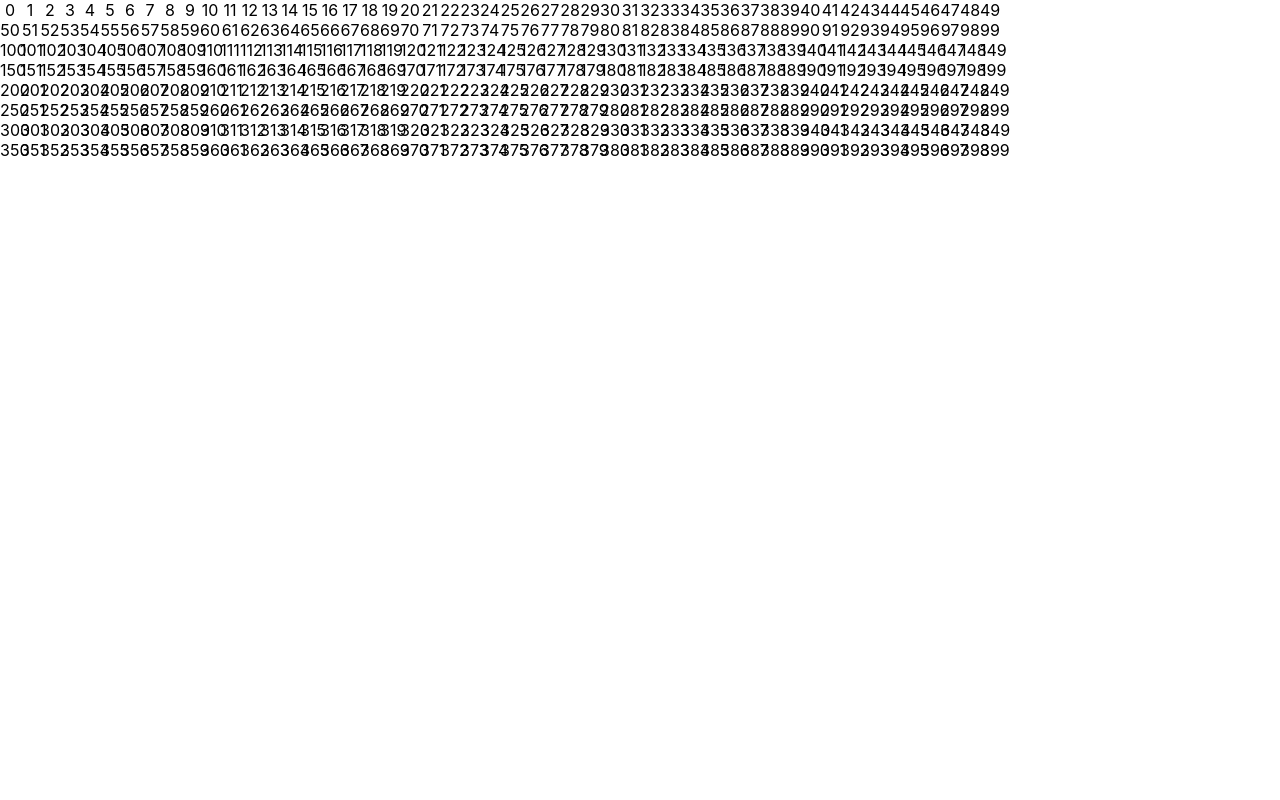
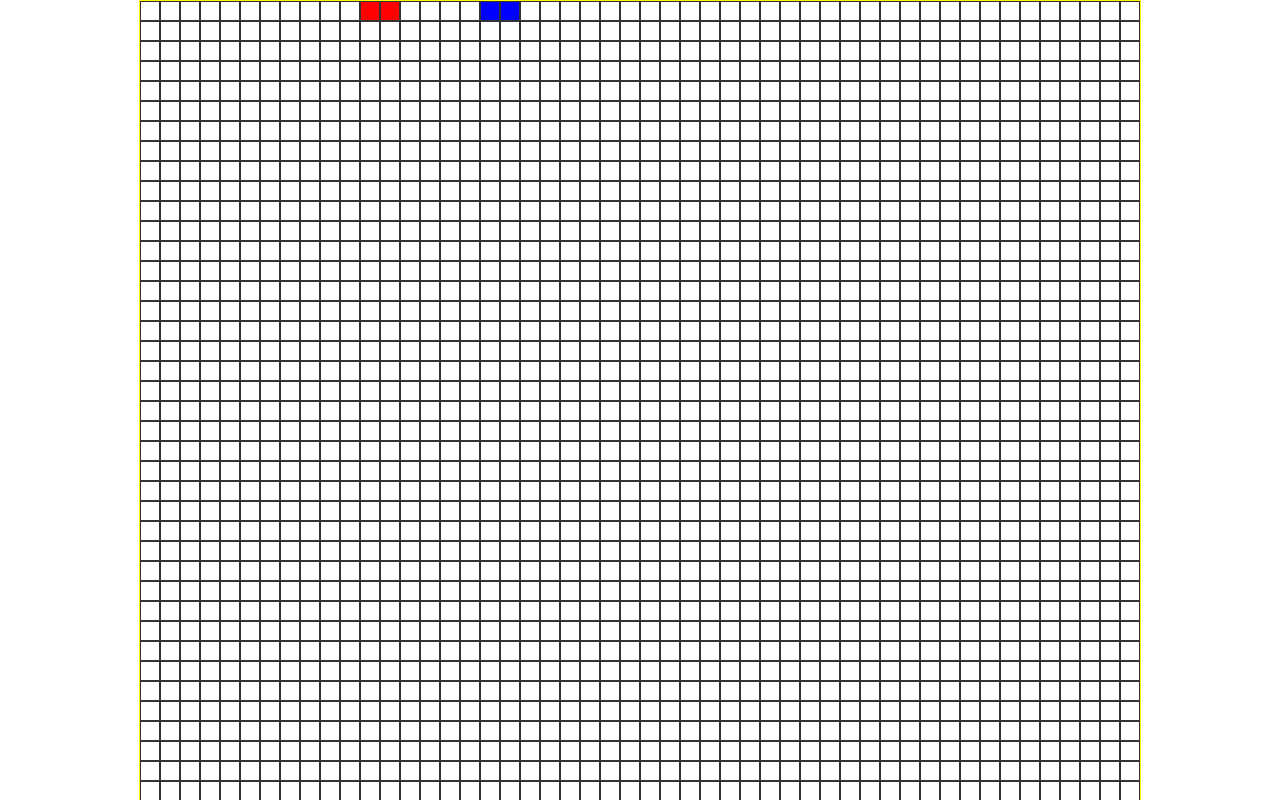
Before and after one commit to kooltran/tron-game, a React (Create React App) app: page / in a window 1280 px wide. Both pictures are taken after a click on the button "Start Game". Shown: the top 800 px of the page. Built offline with nearby package versions, Linux system fonts and the light colour scheme.

Commit message:
feat: integrate grid and game component

```diff
--- a/package.json
+++ b/package.json
@@ -3,6 +3,7 @@
   "version": "0.1.0",
   "private": true,
   "dependencies": {
+    "classnames": "^2.2.6",
     "node-sass": "^4.11.0",
     "react": "^16.8.6",
     "react-dom": "^16.8.6",
--- a/src/App.js
+++ b/src/App.js
@@ -1,7 +1,7 @@
 import React, { Component } from 'react';
 import Grid from './component/grid/grid';
 import HomePage from './component/homepage/homepage';
-import Game from './component/game/Game';
+import Game from './component/game/Game'
 import './App.scss';
 
 class App extends Component {
@@ -20,7 +20,7 @@ class App extends Component {
       case 'home':
         return <HomePage onPageChange={this.onPageChange} />;
       case 'game':
-        return <Grid />;
+        return <Game />;
       default:
         break;
     }
@@ -30,7 +30,6 @@ class App extends Component {
     return (
       <div className="App">
         {this.renderPageContent()}
-        <Game />
       </div>
     );
   }
--- a/src/component/game/Game.js
+++ b/src/component/game/Game.js
@@ -1,4 +1,5 @@
 import React, { Component } from 'react';
+import Grid from '../grid/grid'
 
 const DIRECTION_UP = 'up';
 const DIRECTION_LEFT = 'left';
@@ -23,8 +24,8 @@ const mapPlayerToKeyToDirection = {
 const player1Keys = Object.keys(mapPlayerToKeyToDirection.player1);
 const player2Keys = Object.keys(mapPlayerToKeyToDirection.player2);
 
-const boxPerRow = 10;
 const boxPerColumn = 10;
+const boxPerRow = 50;
 
 const getNextIndex = currentIndex => direction => {
   let nextIndex = currentIndex;
@@ -251,7 +252,8 @@ class Game extends Component {
   };
 
   render() {
-    return <div className="Game" />;
+    const { map, player1, player2 } = this.state;
+    return <Grid initArr={map} player1={player1} player2={player2} />
   }
 }
 
--- a/src/component/grid/grid.jsx
+++ b/src/component/grid/grid.jsx
@@ -1,19 +1,25 @@
 import React from 'react';
+import classnames from 'classnames';
 import './grid.scss'
 
 
 export default class Grid extends React.Component {
     render() {
-        let initArr = [];
-        for (let i = 0; i < 400; i++) {
-            initArr.push(i)
-        }
-        const breakNum = 5;
+        const playerClassName = classnames({
+            "grid-item": true,
+
+        })
+        const { player1, player2 } = this.props;
+        console.log(player2.path)
         return (
             <div className="grid-wrapper">
                 {
-                    initArr.map(item => (
-                        <div key={item} className="grid-item">{item}</div>
+                    this.props.initArr.map(item => (
+                        <div id={item} key={item} className={classnames({
+                            'grid-item': true,
+                            'line-player1': player1.path.includes(item),
+                            'line-player2': player2.path.includes(item)
+                        })}></div>
                     ))
                 }
             </div>
--- a/src/component/grid/grid.scss
+++ b/src/component/grid/grid.scss
@@ -3,9 +3,21 @@
         display: flex;
         width: 1000px;
         flex-wrap: wrap;
+        margin: 0 auto;
+        border: 1px solid yellow;
     }
     &-item {
         width: 20px;
         height: 20px;
+        border: 1px solid #333;
+        box-sizing: border-box;
+
+        &.line-player1 {
+            background: red;
+        }
+
+        &.line-player2 {
+            background: blue;
+        }
     }
 }
--- a/src/component/homepage/homepage.jsx
+++ b/src/component/homepage/homepage.jsx
@@ -3,10 +3,13 @@ import './homepage.scss'
 
 
 export default class HomePage extends React.Component {
+    state = {
+        player1Info: null,
+        player2Info: null,
+    }
 
-    onChangeInputName = (event) => {
-        const { value } = event.target;
-        console.log(value)
+    onChangeInputName = (player) => {
+        console.log(player)
     }
 
     render() {
@@ -16,12 +19,12 @@ export default class HomePage extends React.Component {
                     <h2>Input players names</h2>
                     <div className="home--item home--item__one">
                         <span className="player-color"></span>
-                        <input type="text" className="player-name" onChange={this.onChangeInputName} />
+                        <input type="text" className="player-name" onChange={this.onChangeInputName('player1')} />
                         <span className="player-control"></span>
                     </div>
                     <div className="home--item home--item__two">
                         <span className="player-color"></span>
-                        <input type="text" className="player-name" onChange={this.onChangeInputName} />
+                        <input type="text" className="player-name" onChange={this.onChangeInputName('player2')} />
                         <span className="player-control"></span>
                     </div>
                     <button className="btn-start" onClick={() => this.props.onPageChange('game')}>Start Game</button>
```
Also changed, not shown: 1 other file (tests, documents, lock files or other folders).
